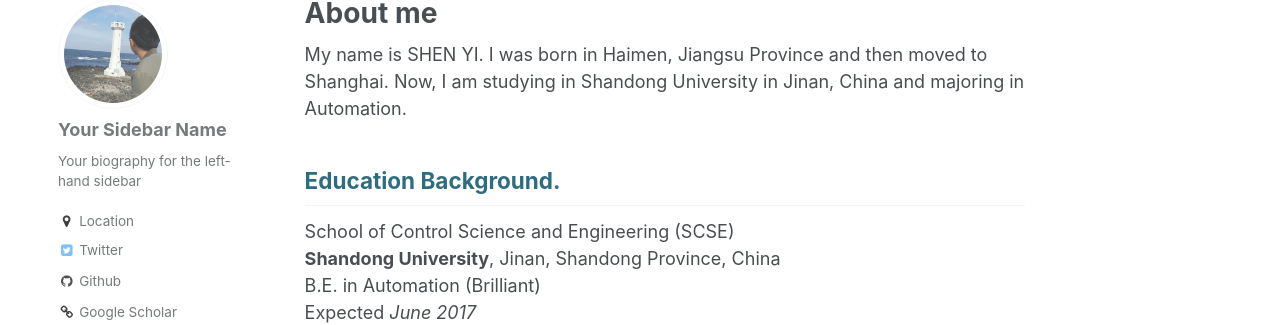
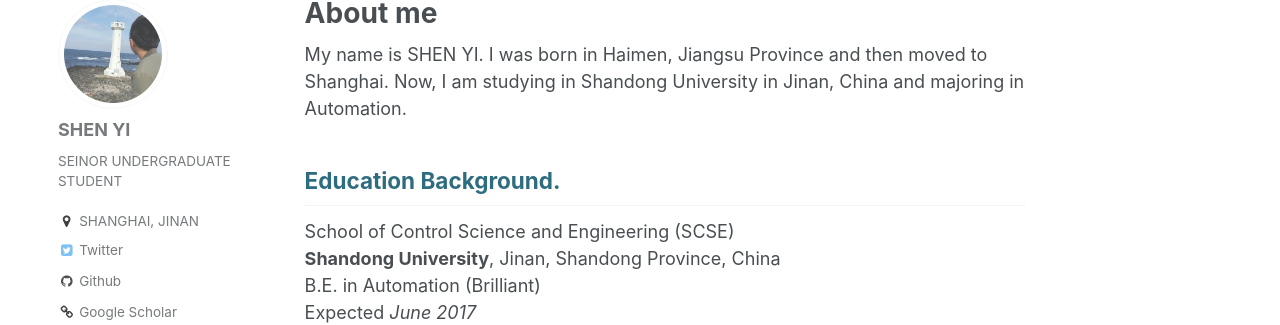
Before and after one commit to Shenyi950223/Shenyi950223, a Jekyll site: the page built from _pages/about.md, in a window 1280 px wide. Shown: the part 119-444 px from the top of the page. Built offline with Jekyll 4.4.1, drawn with Linux system fonts in a browser that asks for light colours.

Commit message:
new name

```diff
--- a/_config.yml
+++ b/_config.yml
@@ -77,10 +77,10 @@ analytics:
 
 # Site Author
 author:
-  name             : "Your Sidebar Name"
+  name             : "SHEN YI"
   avatar           : "profile.png"
-  bio              : "Your biography for the left-hand sidebar"
-  location         : "Location"
+  bio              : "SEINOR UNDERGRADUATE STUDENT"
+  location         : "SHANGHAI, JINAN"
   employer         :
   googlescholar    : "http://yourfullgooglescholarurl.com"
   email            :
```
